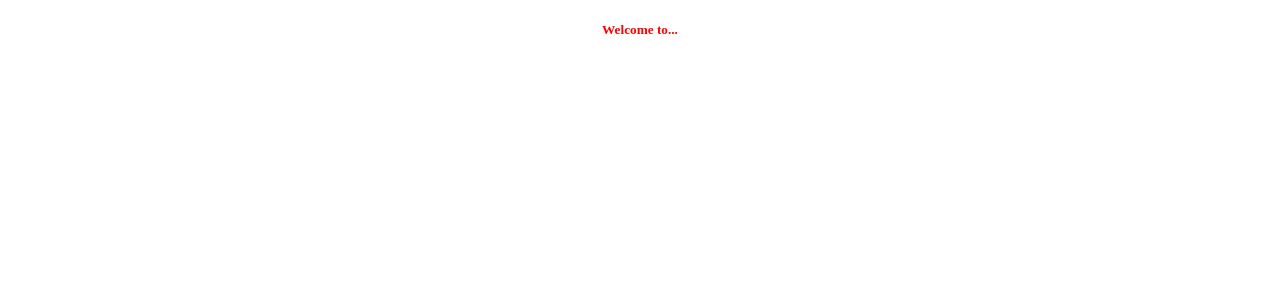
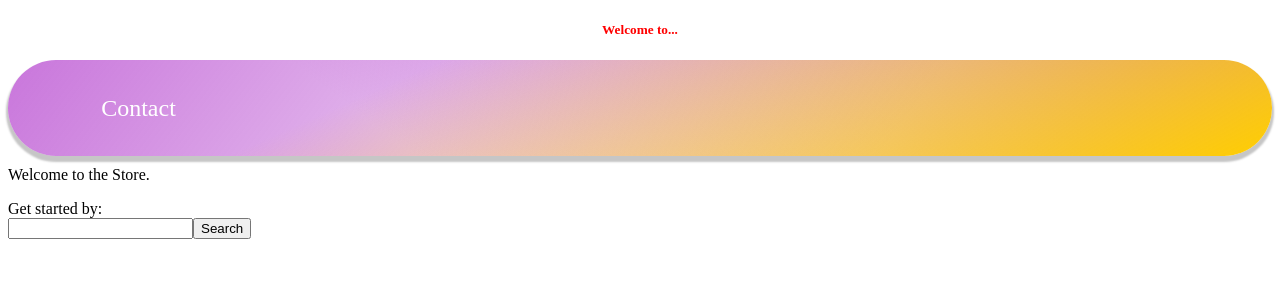
Before and after one commit to bwils35/CrystalVault, a React (Create React App) app: page /Main in a window 1280 px wide. Before the commit this address had no page. Shown: the top 300 px of the page. Built offline with nearby package versions, Linux system fonts and the light colour scheme.

Commit message:
-Added a search box and imported main to app.jsx

```diff
--- a/package.json
+++ b/package.json
@@ -8,7 +8,9 @@
     "@testing-library/user-event": "^13.5.0",
     "react": "^18.1.0",
     "react-dom": "^18.1.0",
+    "react-router-dom": "^6.3.0",
     "react-scripts": "5.0.1",
+    "styled-components": "^5.3.5",
     "web-vitals": "^2.1.4"
   },
   "scripts": {
--- a/src/App.jsx
+++ b/src/App.jsx
@@ -3,19 +3,21 @@ import { BrowserRouter as Router, Routes, Route } from "react-router-dom";
 import Header from "./Components/header/Header";
 import About from "./Pages/About";
 import Contact from "./Pages/Contact";
+import Main from "./Pages/Main"
 import Navbar from "./Components/Navbar";
 
 function App() {
 	return (
 		<>
 			<div className="app">
-				{/* <Navbar /> */}
 				<Header />
 
 				<Router>
+				<Navbar />
 					<Routes>
 						<Route path="/" element={<About />} />
 						<Route path="/Contact" element={<Contact />} />
+						<Route path="/Main" element={<Main />} />
 					</Routes>
 				</Router>
 			</div>
--- /dev/null
+++ b/src/Pages/Main.jsx
@@ -0,0 +1,30 @@
+import React from "react";
+
+const submitHandler = (e) => {
+    e.preventDefault();
+};
+
+function Main() {
+    return (
+        <>
+            <div>
+                <title className="title">Krystal Magic!</title>
+                <main className="main">
+                    Welcome to the Store.
+                    <p className="par">
+                        Get started by:
+                        <form onSubmit={submitHandler}>
+                            <input
+                                type="text"
+                                onChange={(e) => e.target.value}
+                            />
+                            <button type="submit">Search</button>
+                        </form>
+                    </p>
+                </main>
+            </div>
+        </>
+    );
+}
+
+export default Main;
```
Also changed, not shown: 1 other file (tests, documents, lock files or other folders).
